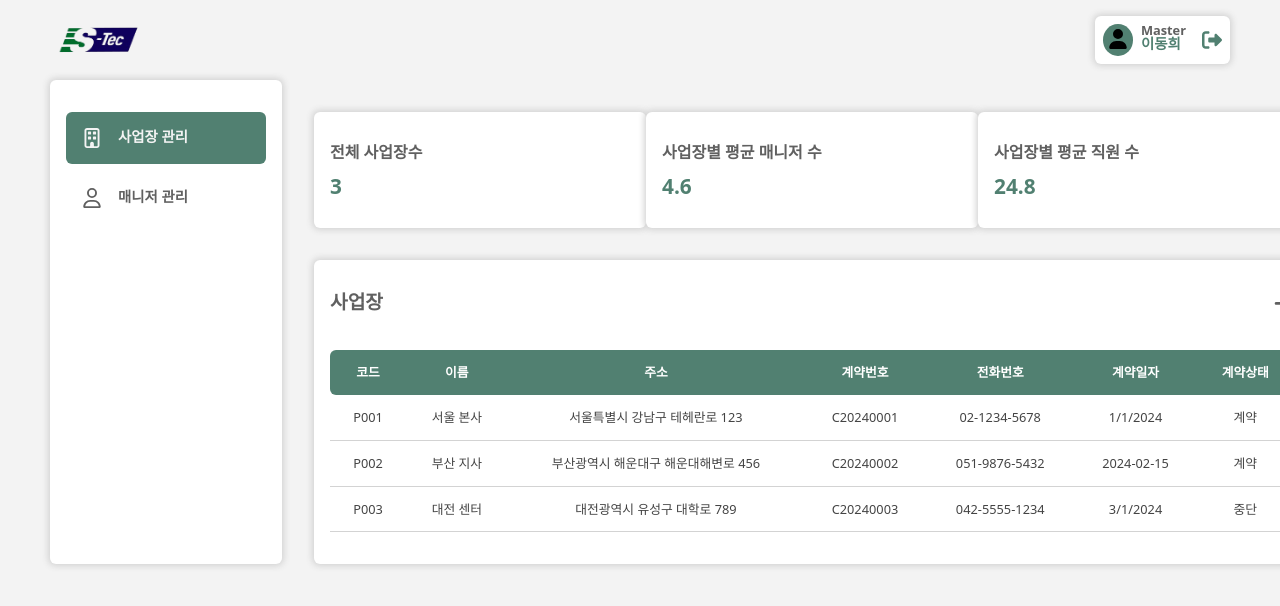
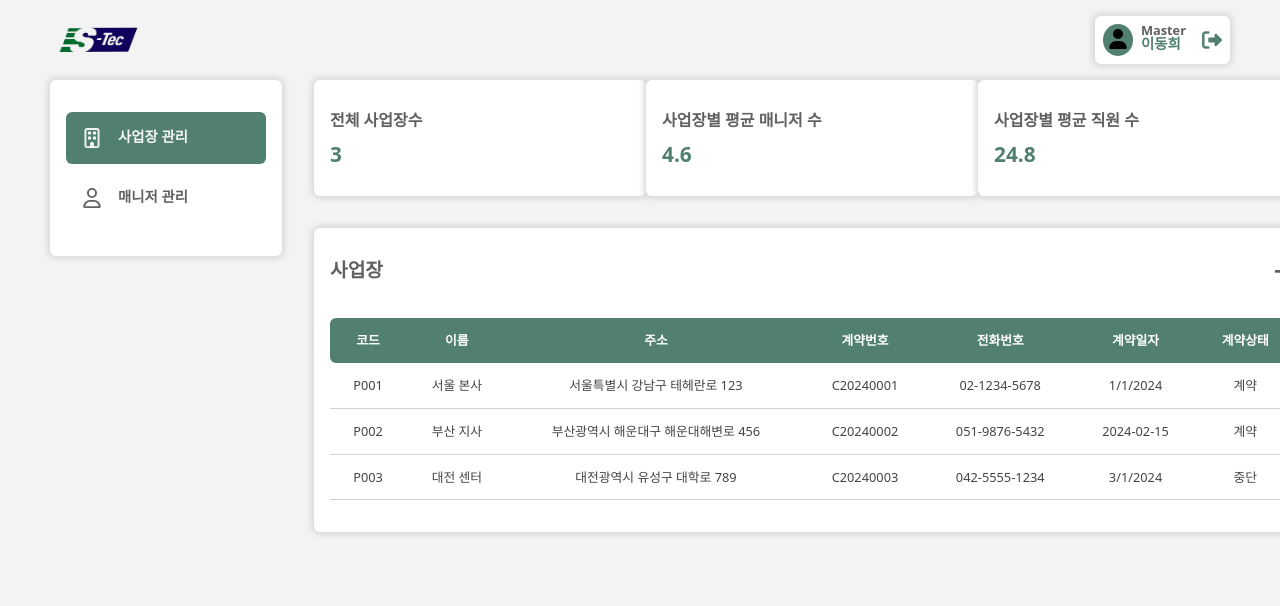
Before and after one commit to DUKE506/FMS_FrontEnd, a Next.js app in the folder fms_front-end/: page /admin/place in a window 1280 px wide. Shown: the top 606 px of the page. Built offline with nearby package versions, Linux system fonts and the light colour scheme.

Commit message:
feat : 사업장 요약 대시보드 작업 중

```diff
--- a/fms_front-end/src/app/(afterLogin)/_components/Drawer/Drawer.module.css
+++ b/fms_front-end/src/app/(afterLogin)/_components/Drawer/Drawer.module.css
@@ -3,6 +3,7 @@
     display: flex;
     flex-direction: column;
     gap: var(--pad-half);
+    /* min-height: calc(100vh - 79px - 5rem); */
 }
 
 .Group{
--- a/fms_front-end/src/app/(afterLogin)/admin/place/page.module.css
+++ b/fms_front-end/src/app/(afterLogin)/admin/place/page.module.css
@@ -10,5 +10,5 @@
     width: 100%;
     display: flex;
     justify-content: space-between;
-    margin : var(--pad-wide) 0;
+    margin-bottom : var(--pad-wide) ;
 }
--- a/fms_front-end/src/components/BaseContainer/Base.module.css
+++ b/fms_front-end/src/components/BaseContainer/Base.module.css
@@ -1,6 +1,7 @@
 .container {
     display: flex;
     flex-direction: column;
+    height: 100%;
 
     border-radius: var(--radius-default);
     padding: var(--pad-default);
```
Also changed, not shown: fms_front-end/src/app/(afterLogin)/admin/place/_components/DashBoard/DashBoard.tsx (added, +14 -0 lines), fms_front-end/src/app/(afterLogin)/admin/place/_components/DashBoard/DashBoard.module.css (added).
